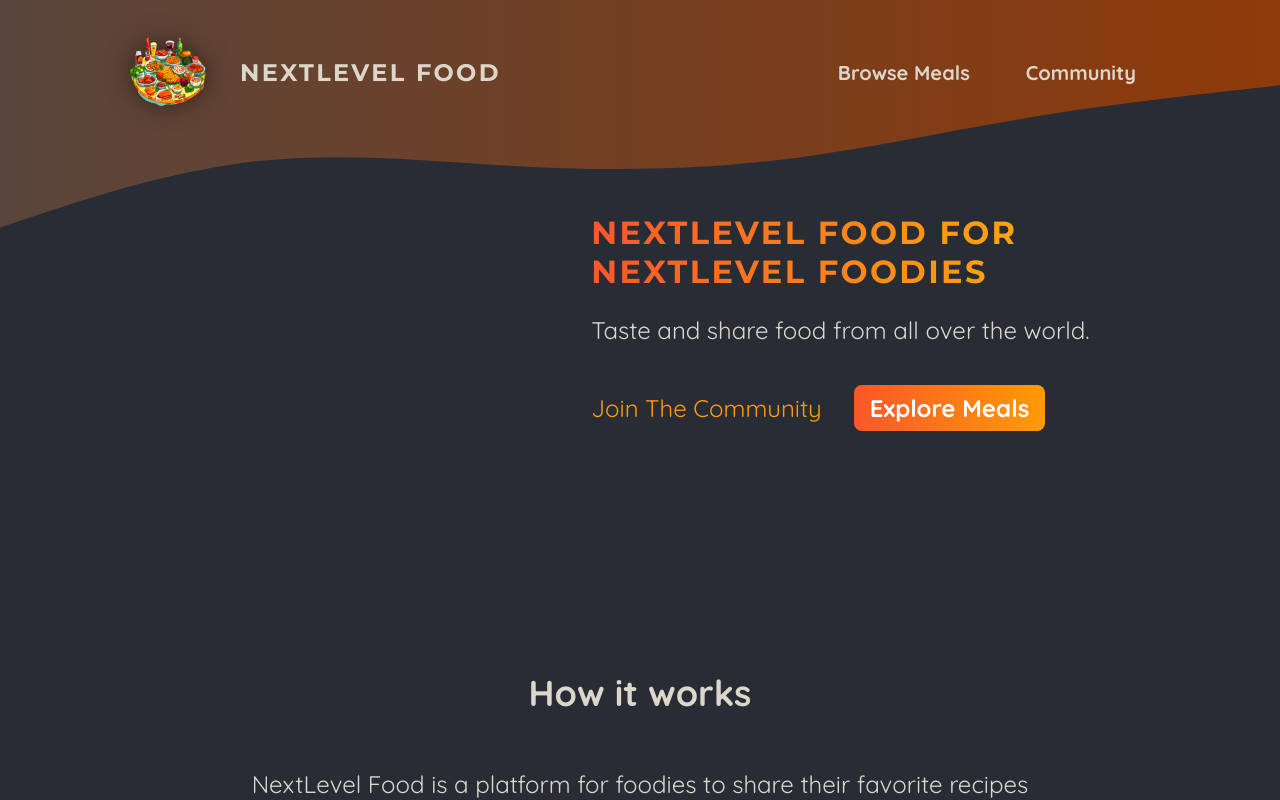
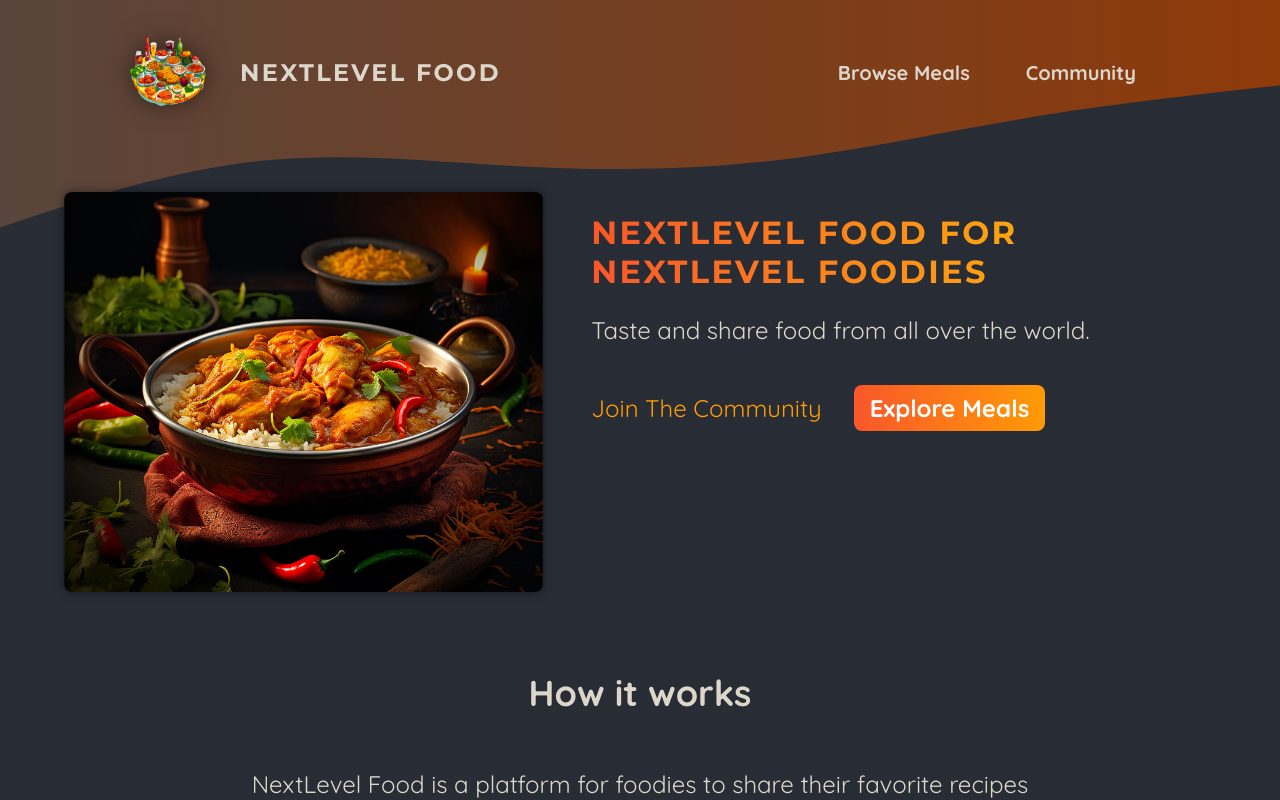
Before and after one commit to vishalnagle/Next.js-The-Foodies-App, a Next.js app: page / in a window 1280 px wide. Shown: the top 800 px of the page. Built offline with nearby package versions, Linux system fonts and the light colour scheme.

Commit message:
image slideshow added on home page

```diff
--- a/app/page.js
+++ b/app/page.js
@@ -1,12 +1,14 @@
+"use client";
 import Link from "next/link";
 import classes from "./page.module.css"
+import ImageSlideshow from "@/components/images/image-slideshow";
 
 export default function Home() {
   return (
     <>
       <header className={classes.header}>
         <div className={classes.slideshow}>
-
+        <ImageSlideshow/>
         </div>
         <div>
           <div className={classes.hero}>
--- /dev/null
+++ b/components/images/image-slideshow.js
@@ -0,0 +1,48 @@
+import { useEffect, useState } from 'react';
+import Image from 'next/image';
+
+import burgerImg from '@/assets/burger.jpg';
+import curryImg from '@/assets/curry.jpg';
+import dumplingsImg from '@/assets/dumplings.jpg';
+import macncheeseImg from '@/assets/macncheese.jpg';
+import pizzaImg from '@/assets/pizza.jpg';
+import schnitzelImg from '@/assets/schnitzel.jpg';
+import tomatoSaladImg from '@/assets/tomato-salad.jpg';
+import classes from './image-slideshow.module.css';
+
+const images = [
+  { image: burgerImg, alt: 'A delicious, juicy burger' },
+  { image: curryImg, alt: 'A delicious, spicy curry' },
+  { image: dumplingsImg, alt: 'Steamed dumplings' },
+  { image: macncheeseImg, alt: 'Mac and cheese' },
+  { image: pizzaImg, alt: 'A delicious pizza' },
+  { image: schnitzelImg, alt: 'A delicious schnitzel' },
+  { image: tomatoSaladImg, alt: 'A delicious tomato salad' },
+];
+
+export default function ImageSlideshow() {
+  const [currentImageIndex, setCurrentImageIndex] = useState(0);
+
+  useEffect(() => {
+    const interval = setInterval(() => {
+      setCurrentImageIndex((prevIndex) =>
+        prevIndex < images.length - 1 ? prevIndex + 1 : 0
+      );
+    }, 5000);
+
+    return () => clearInterval(interval);
+  }, []);
+
+  return (
+    <div className={classes.slideshow}>
+      {images.map((image, index) => (
+        <Image
+          key={index}
+          src={image.image}
+          className={index === currentImageIndex ? classes.active : ''}
+          alt={image.alt}
+        />
+      ))}
+    </div>
+  );
+}
--- /dev/null
+++ b/components/images/image-slideshow.module.css
@@ -0,0 +1,26 @@
+.slideshow {
+    position: relative;
+    width: 100%;
+    height: 100%;
+    border-radius: 8px;
+    overflow: hidden;
+    box-shadow: 0 0 0.5rem rgba(0, 0, 0, 0.5);
+  }
+
+  .slideshow img {
+    width: 100%;
+    height: 100%;
+    object-fit: cover;
+    position: absolute;
+    top: 0;
+    left: 0;
+    opacity: 0;
+    transform: scale(1.1) translateX(-1rem) rotate(-5deg);
+    transition: all 0.5s ease-in-out;
+  }
+
+  .slideshow .active {
+    z-index: 1;
+    opacity: 1;
+    transform: scale(1) translateX(0) rotate(0);
+  }
```
